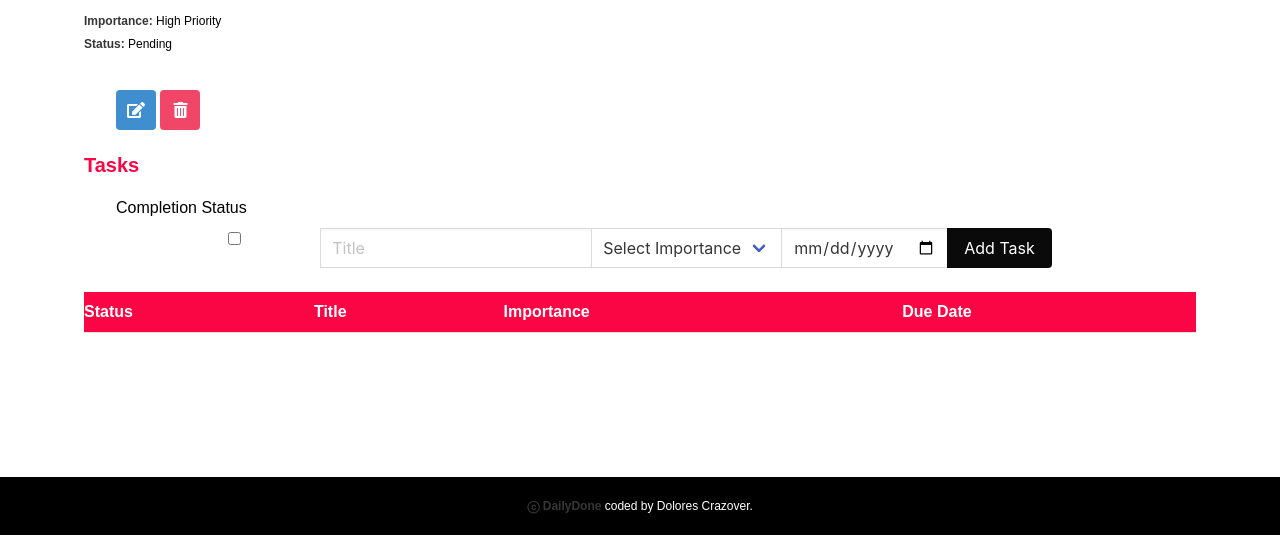
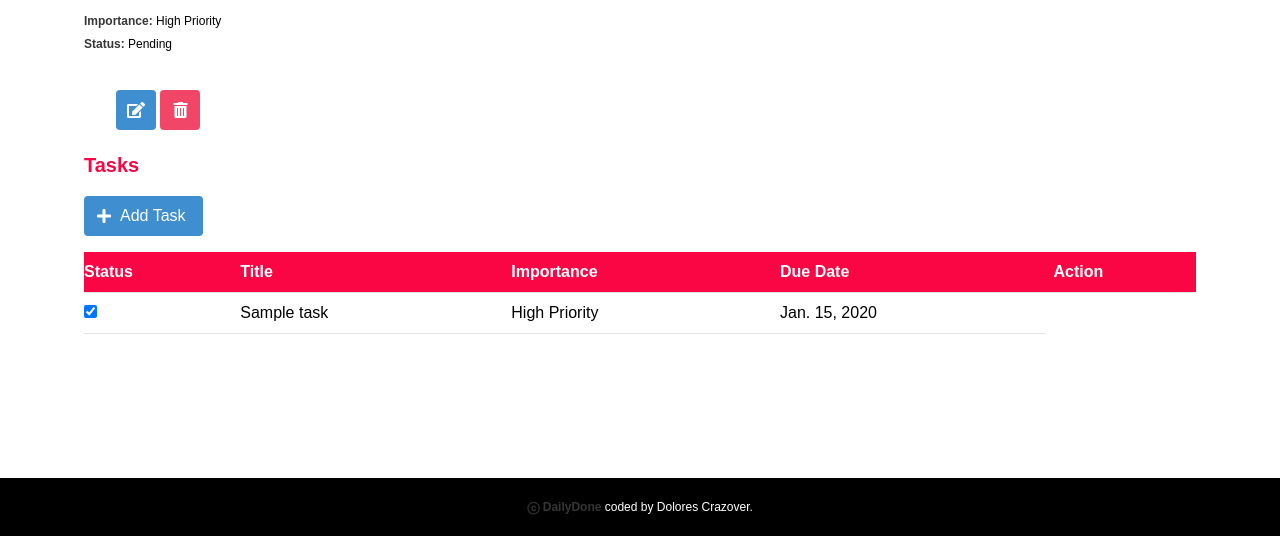
Before and after one commit to katiemcmillin/dailydone, a Django app: page /projects/1/ in a window 1280 px wide. Shown: the part 276-812 px from the top of the page. Run offline with Django 4.2, Linux system fonts and the light colour scheme; tables that the repository leaves empty hold one stand-in row (values such as "Sample post"); lists and menus that the app fills with data are empty.

Commit message:
update project detail page

```diff
--- a/main_app/templates/project_create.html
+++ b/main_app/templates/project_create.html
@@ -28,8 +28,8 @@
         </div>
         <span class="date-instruction">Enter date in MM/DD/YYYY format</span>
         <div class="form-input">
-            <label for="{{ form.end_date.id_for_label }}"><strong>End Date:</strong></label>
-            {{ form.end_date }}
+            <label for="{{ form.due_date.id_for_label }}"><strong>Due Date:</strong></label>
+            {{ form.due_date }}
         </div>
         <span class="date-instruction">Enter date in MM/DD/YYYY format</span>
         <div class="form-input">
--- a/main_app/templates/project_detail.html
+++ b/main_app/templates/project_detail.html
@@ -41,6 +41,63 @@
     <div class="task-section">
         <h2 class="tasks-title">Tasks</h2>
 
+        <!-- Add Task button -->
+        <a href="{% url 'project_task_create' project.pk %}" class="button is-info">
+            <span class="icon">
+                <i class="fas fa-plus"></i>
+            </span>
+            <span>Add Task</span>
+        </a>
+
+        <!-- Task list -->
+        {% if project.tasks.exists %}
+            <table class="task-table">
+                <thead>
+                    <tr>
+                        <th>Status</th>
+                        <th>Title</th>
+                        <th>Importance</th>
+                        <th>Due Date</th>
+                        <th>Action</th>
+                    </tr>
+                </thead>
+                <tbody>
+                    {% for task in project.tasks.all %}
+                        <tr>
+                            <td>
+                                <form action="{% url 'task_complete' task.id %}" method="post">
+                                    {% csrf_token %}
+                                    <input type="checkbox" class="task-checkbox" onchange="this.form.submit()" {% if task.is_completed %}checked{% endif %}>
+                                </form>
+                            </td>
+                            <td>{{ task.title }}</td>
+                            <td>{{ task.get_importance_display|title }}</td>
+                            <td>{{ task.due_date }}</td>
+                            {% comment %} <td>
+                                <a href="{% url 'task_update' task.pk %}" class="button is-info">
+                                    <span class="icon">
+                                        <i class="fas fa-edit"></i>
+                                    </span>
+                                </a>
+                                <a href="{% url 'task_delete' task.pk %}" class="button is-danger">
+                                    <span class="icon">
+                                        <i class="fas fa-trash-alt"></i>
+                                    </span>
+                                </a>
+                            </td> {% endcomment %}
+                        </tr>
+                    {% endfor %}
+                </tbody>
+            </table>
+        {% else %}
+            <p>No tasks found for this project.</p>
+        {% endif %}
+    </div>
+
+
+    {% comment %} <div class="task-section">
+        <h2 class="tasks-title">Tasks</h2>
+
         <!-- Here you can see the action we provided
     is to the task_create route with the project pk -->
     <h2 class="completion-status-title">Completion Status</h2>
@@ -73,13 +130,13 @@
         <div class="control">
             <input class="button is-black" type="submit" value="Add Task">
         </div>
-    </div>
+    </div> {% endcomment %}
     </form>
 
 
     <!-- before the for loop for tasks -->
 
-        {% if project.tasks.exists %}
+        {% comment %} {% if project.tasks.exists %}
         <table class="task-table">
             <thead>
                 <tr>
@@ -129,7 +186,7 @@
                 <p>No tasks found for this project.</p>
             </div>
         </article>
-        {% endif %}
+        {% endif %} {% endcomment %}
     </div>
 
 </div>
--- a/main_app/urls.py
+++ b/main_app/urls.py
@@ -12,7 +12,7 @@ urlpatterns = [
     path('projects/<int:pk>/delete',views.ProjectDelete.as_view(), name='project_delete'),
     path('projects/<int:pk>/tasks/new/', views.TaskCreate.as_view(), name='project_task_create'),
     path('tasks/', views.TaskList.as_view(), name='task_list'),
-    path('tasks/complete/', views.TaskComplete.as_view(), name='task_complete'),
+    path('tasks/<int:pk>/complete', views.TaskComplete.as_view(), name='task_complete'),
     path('tasks/new/', views.TaskCreate.as_view(), name='task_create'),
     # path('projects/<int:pk>/tasks/new/', views.TaskCreate.as_view(), name='task_create'),
 
--- a/main_app/views.py
+++ b/main_app/views.py
@@ -94,9 +94,13 @@ class ProjectCreate(CreateView):
     fields = ['title', 'description', 'start_date', 'due_date', 'importance', 'status']
     template_name = "project_create.html"
 
-    # this will get the pk from the route and redirect to project view
-    def get_success_url(self):
-        return reverse('project_detail', kwargs={'pk': self.object.pk})
+    def form_valid(self, form):
+        self.object = form.save()  # I store the newly created Project instance to access its 'pk'
+        return redirect('project_task_create', self.object.pk)  # I redirect to the 'project_task_create' view, passing the newly created Project's 'pk'
+
+    # # this will get the pk from the route and redirect to project view
+    # def get_success_url(self):
+    #     return reverse('project_detail', kwargs={'pk': self.object.pk})
 
 class ProjectList(TemplateView):
     template_name = "project_list.html"
```
Also changed, not shown: main_app/templates/task_create.html (+9 -0 lines).
